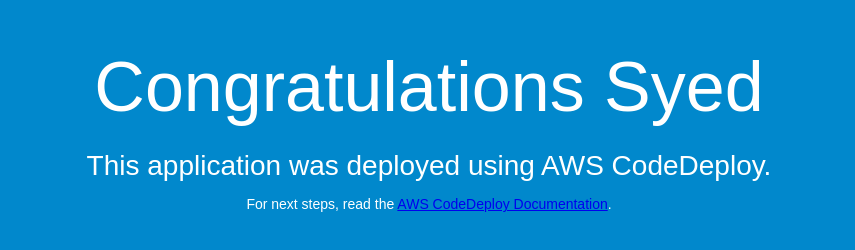
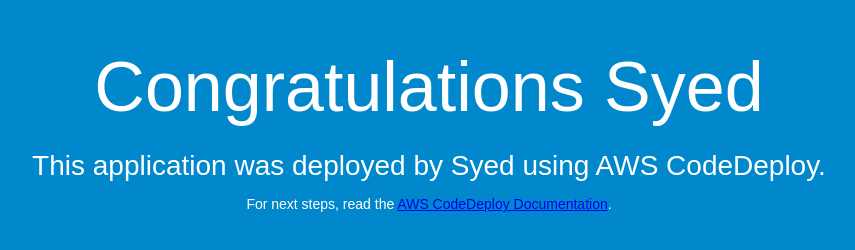
Before and after one commit to smhussain/hussaincodedeploy, a plain HTML site: page index.html in a window 1280 px wide. Shown: the whole page, without its empty margins (211-1066 px from the left). Drawn offline with Linux system fonts and the light colour scheme.

Commit message:
Update index.html

```diff
--- a/index.html
+++ b/index.html
@@ -27,7 +27,7 @@
 <body>
   <div align="center">
     <h1>Congratulations Syed</h1>
-    <h2>This application was deployed using AWS CodeDeploy.</h2>
+    <h2>This application was deployed by Syed using AWS CodeDeploy.</h2>
     <p>For next steps, read the <a href="http://aws.amazon.com/documentation/codedeploy">AWS CodeDeploy Documentation</a>.</p>
   </div>
 </body>
```
